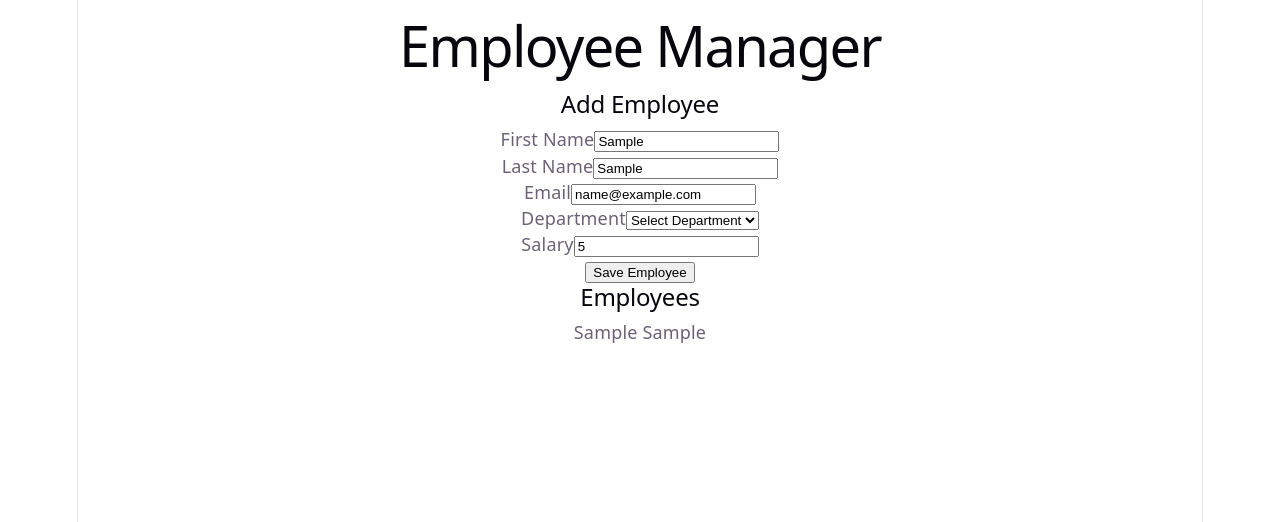
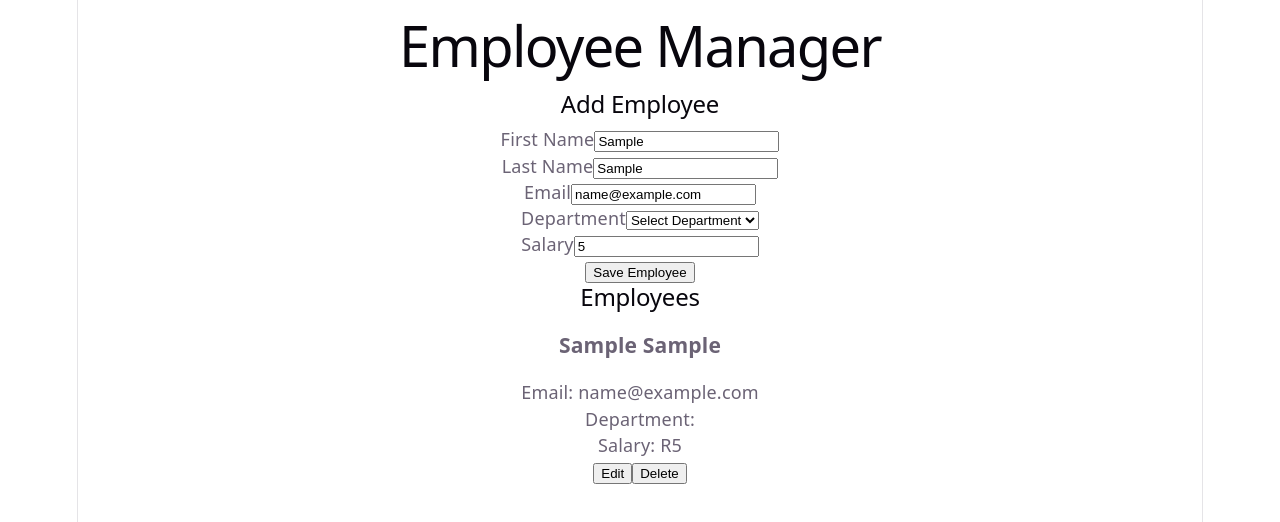
Before and after one commit to Ettienne63/employee-manager-react, a React (Vite) app: page / in a window 1280 px wide. Both pictures are taken after typing "Sample", "Sample", "name@example.com", "5" into the empty fields and a click on the button "Save Employee". Shown: the top 522 px of the page. Built offline with nearby package versions, Linux system fonts and the light colour scheme.

Commit message:
feat: extract reusable EmployeeCard component

```diff
--- /dev/null
+++ b/src/components/EmployeeCard.jsx
@@ -0,0 +1,18 @@
+function EmployeeCard({employee}){
+    return(
+        <div>
+            <h3>
+                {employee.firstName} {employee.lastName}
+            </h3>
+
+            <p>Email: {employee.email}</p>
+            <p>Department: {employee.department}</p>
+            <p>Salary: R{employee.salary}</p>
+
+            <button>Edit</button>
+            <button>Delete</button>
+
+        </div>
+    )
+}
+export default EmployeeCard
--- a/src/components/EmployeeList.jsx
+++ b/src/components/EmployeeList.jsx
@@ -1,13 +1,16 @@
+import EmployeeCard from "./EmployeeCard"
+
 function EmployeeList({ employees }) {
     return (
         <div>
             <h2>Employees</h2>
 
-            {employees.map((employee, id)=> (
+            {employees.map(employee=> (
 
-                <div key={employee.id}>
-                    {employee.firstName} {employee.lastName}
-                </div>
+                <EmployeeCard
+                    key={employee.id}
+                    employee={employee}
+                    />
 
             ))}
         </div>
```
